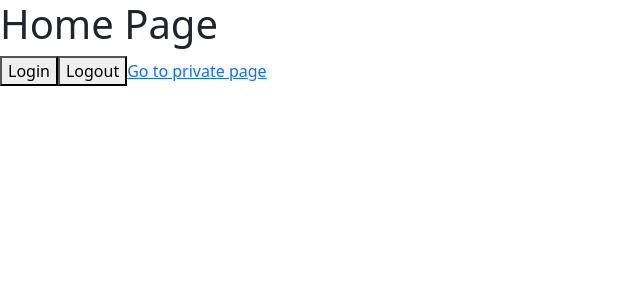
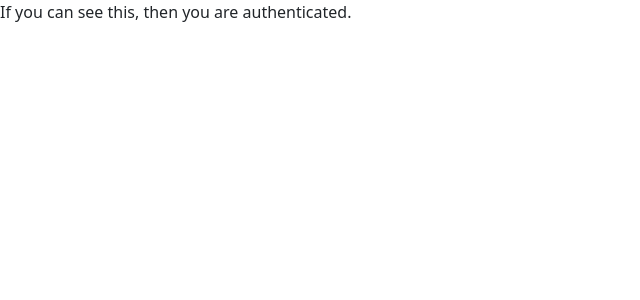
Before and after one commit to CharlieEllenbecker/Flashcard-App, a React (Create React App) app in the folder client/: page /private in a window 1280 px wide. Before the commit this address led to /. Shown: the top 300 px of the page, without its empty margins (0-640 px from the left). Built offline with nearby package versions, Linux system fonts and the light colour scheme; sample sign-in values are in the browser's storage.

Commit message:
created private routes functionality with react-router-dom v6

```diff
--- a/client/src/components/App.js
+++ b/client/src/components/App.js
@@ -1,19 +1,30 @@
 import { BrowserRouter, Route, Routes } from 'react-router-dom';
-import Home from './Home';
+import PublicHome from './PublicHome';
+import Dashboard from './Dashboard';
 import Auth from './Auth';
 import Decks from './Decks';
 import Folders from './Folders';
+import Private from './Private';
+import PrivateRoute from './PrivateRoute';
+import isAuth from '../services/isAuth';
 
 const App = () => {
   return (
 	<>
 	  	<BrowserRouter>
 			<Routes>
-				<Route exact path="/" element={<Home />} />
+				<Route path="/dashboard" element={<PrivateRoute isAuth={isAuth()} redirectTo="/"/>}>
+						<Route exact path="/dashboard" element={<Dashboard />} />
+				</Route>
+				<Route exact path="/dashboard" element={<Dashboard />} />
+				<Route exact path="/" element={<PublicHome />} />
 				<Route path="/auth" element={<Auth />} />
 				<Route path="/decks" element={<Decks displayNavbar={true} />} />
 				<Route path="/folders" element={<Folders displayNavbar={true} canAddFolder={true} />} />
-				<Route path="*" element={() => "404 NOT FOUND"} />
+				<Route path="/private" element={<PrivateRoute isAuth={isAuth()} redirectTo="/"/>}>
+						<Route path="/private" element={<Private />} />
+				</Route>
+				<Route path="*" element={() => "404 NOT FOUND"} />	{/* TODO: Make into a redirect? */}
 			</Routes>
 	  	</BrowserRouter>
 	</>
--- a/client/src/components/CustomNavbar.js
+++ b/client/src/components/CustomNavbar.js
@@ -5,7 +5,7 @@ const CustomNavbar = () => {
     return(
         <Navbar bg="dark" variant="dark" expand="lg">
             <Container>
-                <Navbar.Brand exact as={Link} to="/">Flashcard-App</Navbar.Brand>
+                <Navbar.Brand as={Link} to="/">Flashcard-App</Navbar.Brand>
                 <Navbar.Toggle aria-controls="basic-navbar-nav" />
                 <Navbar.Collapse id="basic-navbar-nav">
                     <Nav className="me-auto">
--- /dev/null
+++ b/client/src/components/Dashboard.js
@@ -0,0 +1,16 @@
+import Folders from './Folders';
+import Decks from './Decks';
+import CustomNavbar from './CustomNavbar';
+
+const Dashboard = () => {
+	return (
+		<>
+			<CustomNavbar />
+			<h1>Dashboard Page</h1>
+			<Decks displayNavbar={false}/>
+			<Folders displayNavbar={false} canAddFolder={false}/>
+		</>
+	);
+}
+
+export default Dashboard;
--- a/client/src/components/Home.js
+++ /dev/null
@@ -1,31 +0,0 @@
-import Folders from './Folders';
-import Decks from './Decks';
-import CustomNavbar from './CustomNavbar';
-
-import PrivateRoute from './PrivateRoute';
-import Private from './Private';
-import { useState } from 'react';
-import { BrowserRouter, Route, Link } from 'react-router-dom';
-
-const Home = () => {
-	const [isAuth, setIsAuth] = useState(false);
-
-	return (
-		<>
-			{/* <CustomNavbar /> */}
-			<h1>Home Page</h1>
-
-			<BrowserRouter>
-				<button onClick={() => {setIsAuth(true)}}>Login</button>
-				<button onClick={() => {setIsAuth(false)}}>Logout</button>
-				<PrivateRoute component={Private} redirectTo="/" isAuth={isAuth} path="/private" />
-				<Link to="/private">Go to private page</Link>
-			</BrowserRouter>
-
-			{/* <Decks displayNavbar={false}/>
-			<Folders displayNavbar={false} canAddFolder={false}/> */}
-		</>
-	);
-}
-
-export default Home;
--- a/client/src/components/PrivateRoute.js
+++ b/client/src/components/PrivateRoute.js
@@ -1,11 +1,13 @@
-import React from 'react';
-import { Route, Navigate } from 'react-router-dom';
+import { Navigate, useLocation, Outlet } from 'react-router-dom';
 
-const PrivateRoute = ({ component: Component, redirectTo, isAuth, path, ...props }) => {
-    if(!isAuth) {
-        return <Navigate to={redirectTo} />;
-    }
-    return <Route path={path} element={<Component />} />
-};
+const PrivateRoute = ({ isAuth, redirectTo }) => {
+    const location = useLocation();
+
+    return isAuth ? <Outlet /> : <Navigate to={redirectTo} state={{ from: location }} />;
+}
 
 export default PrivateRoute;
+
+/*
+    Something about editing the history of the location and making back arrow not go back to the signup page...
+*/
--- /dev/null
+++ b/client/src/components/PublicHome.js
@@ -0,0 +1,10 @@
+const PublicHome = () => {
+	return (
+		<>
+            {/* TODO: make a public home navbar or edit the existign navbar to just allow auth */}
+			<h1>Public Home Page</h1>
+		</>
+	);
+}
+
+export default PublicHome;
--- a/client/src/index.js
+++ b/client/src/index.js
@@ -1,18 +1,10 @@
 import React from 'react';
 import ReactDOM from 'react-dom';
 import App from './components/App';
-import Home from './components/Home';
-// import reportWebVitals from './reportWebVitals';
 
 ReactDOM.render(
 	<React.StrictMode>
-		{/* <App /> */}
-		<Home />
+		<App />
 	</React.StrictMode>,
   	document.getElementById('root')
 );
-
-// If you want to start measuring performance in your app, pass a function
-// to log results (for example: reportWebVitals(console.log))
-// or send to an analytics endpoint. Learn more: https://bit.ly/CRA-vitals
-// reportWebVitals();
--- /dev/null
+++ b/client/src/services/isAuth.js
@@ -0,0 +1,4 @@
+export default function isAuth() {
+    const token = localStorage.getItem('x-auth-token');
+    return token !== null;
+}
```
Also changed, not shown: client/src/services/auth.js (deleted, +0 -23 lines).
